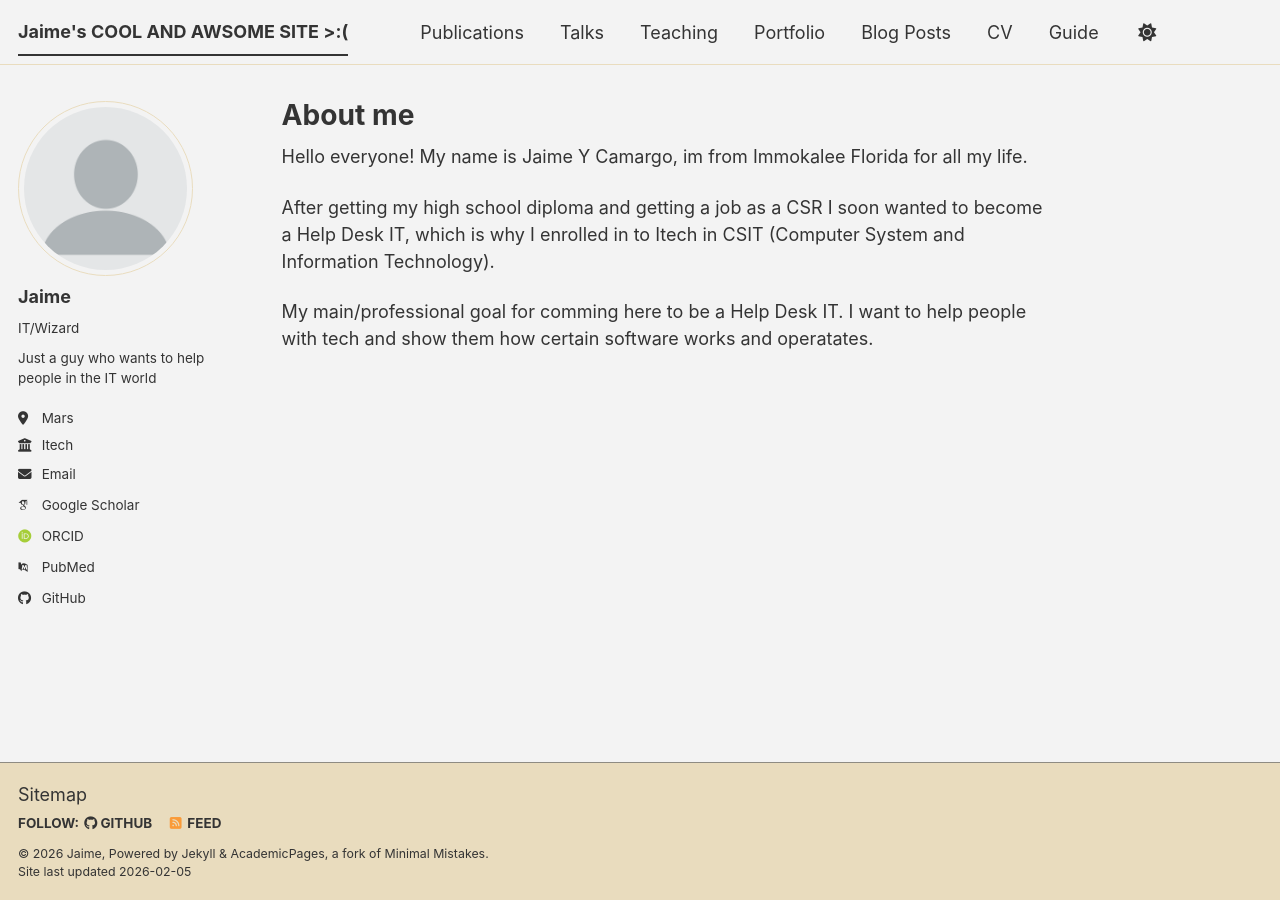
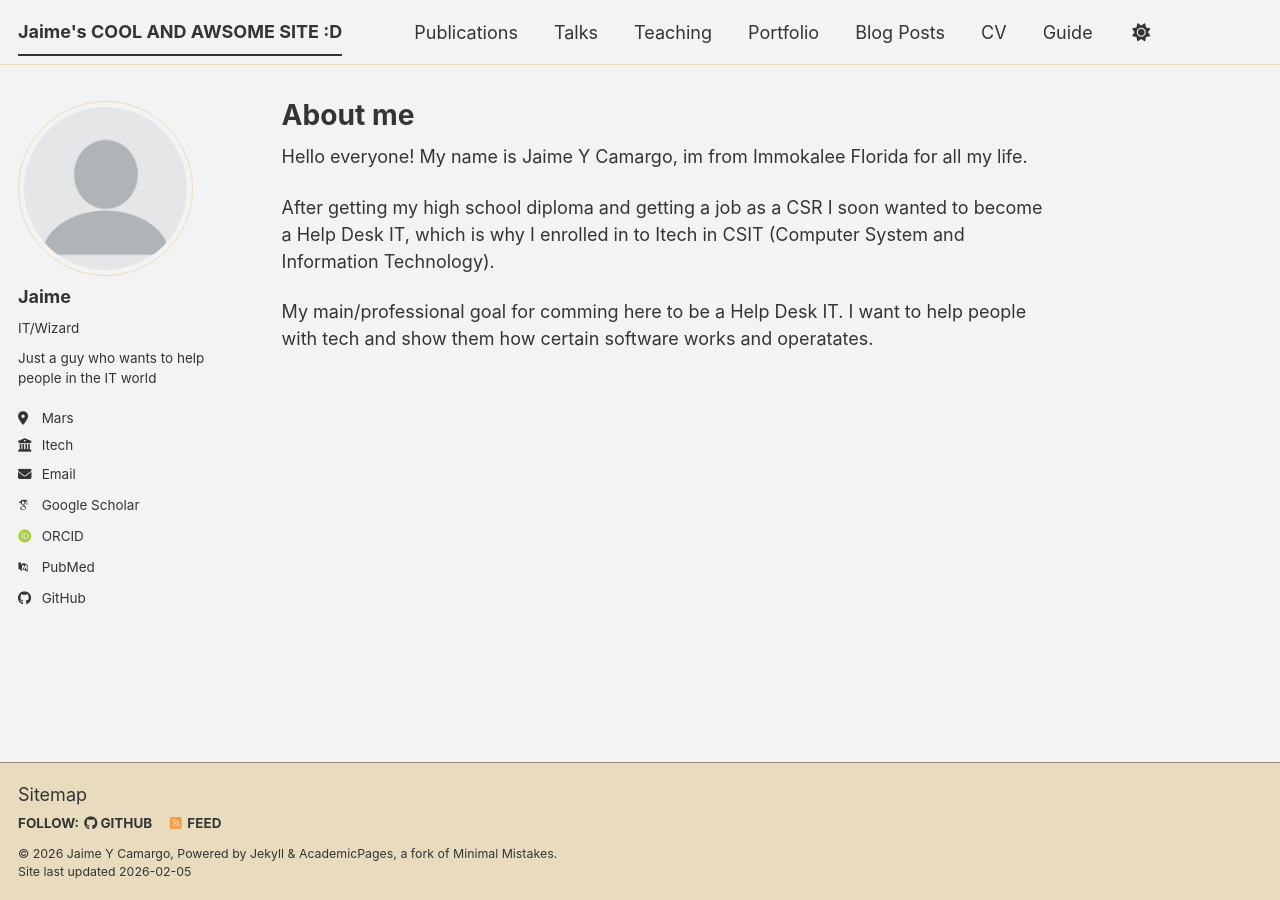
Before and after one commit to Slenderman239/Slenderman239.github.io, a Jekyll site: the page built from _pages/about.md, in a window 1280 px wide. Built offline with Jekyll 4.4.1, drawn with Linux system fonts in a browser that asks for light colours; some web fonts are replaced; a script bundle is joined from its source files by our own code; library files that are not in the unit come from our copies.

Commit message:
Update _config.yml

```diff
--- a/_config.yml
+++ b/_config.yml
@@ -9,9 +9,9 @@
 # Basic Site Settings
 locale                   : "en-US"
 site_theme               : "dirt" # The available themes options are "default", "air", "sunrise", "mint", "dirt" and "contrast"
-title                    : "Jaime's COOL AND AWSOME SITE >:("
+title                    : "Jaime's COOL AND AWSOME SITE :D"
 title_separator          : "-"
-name                     : &name "Jaime"
+name                     : &name "Jaime Y Camargo"
 description              : &description "Just a guy who wants to help people in the IT world"   # Update this with a general description of your site, this is the default if not overridden by a page
 url                      : https://Slenderman239.github.io # The base hostname & protocol for your site e.g. "https://[your GitHub username].github.io",
                                                            # or if you already have some other page hosted on Github then use "https://[your GitHub username].github.io/[Your Repo Name]"
```
